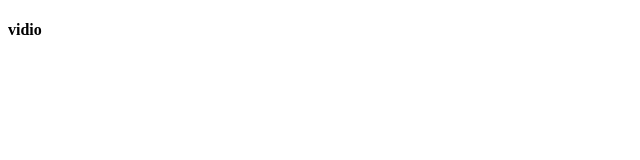
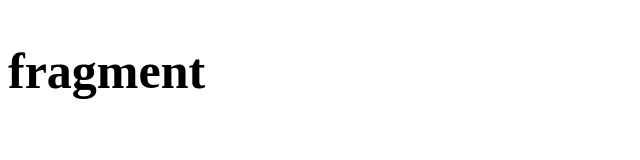
Before and after one commit to NotreFILM/LPDD, a plain HTML site: page vidio.html in a window 1280 px wide. Shown: the whole page, without its empty margins (0-640 px from the left). Drawn offline with Linux system fonts and the light colour scheme.

Commit message:
넥페 글자 위치 크기 설정

```diff
--- /dev/null
+++ b/styles.css
@@ -0,0 +1,6 @@
+#myText {
+    font-size: 50px;
+    position: absolute;
+    top: 25%
+    left: 50%
+}
--- a/vidio.html
+++ b/vidio.html
@@ -2,9 +2,11 @@
 <html lang="en">
 <head>
     <meta charset="UTF-8">
+    <meta name="viewport" content="width=device-width, initial-scale=1.0">
     <title>MEMORY</title>
+    <link rel="stylesheet" href="styles.css">
 </head>
 <body>
-    <h4>vidio</h4>
+   <h1 id="myText">fragment</h1>
 </body>
 </html>
```
